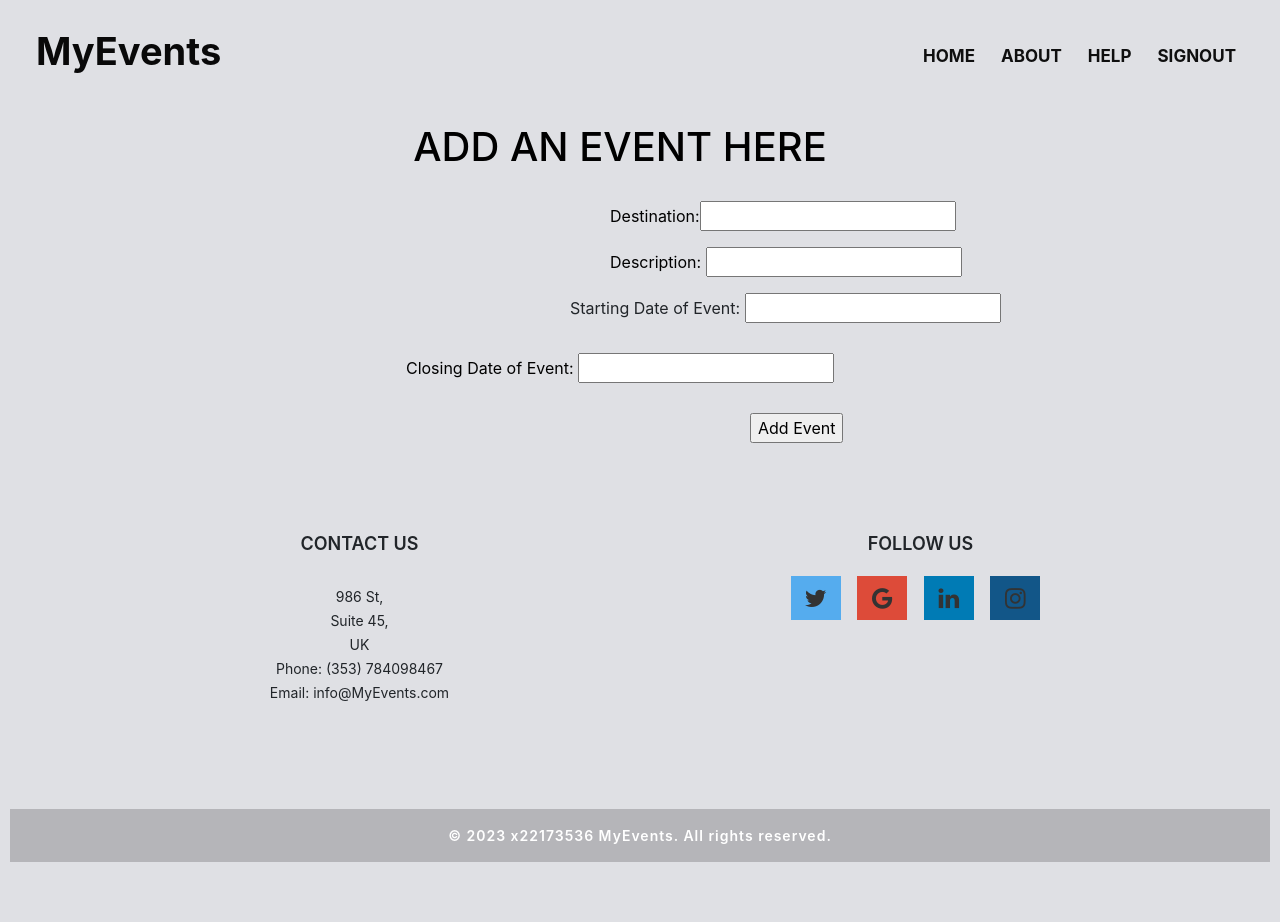
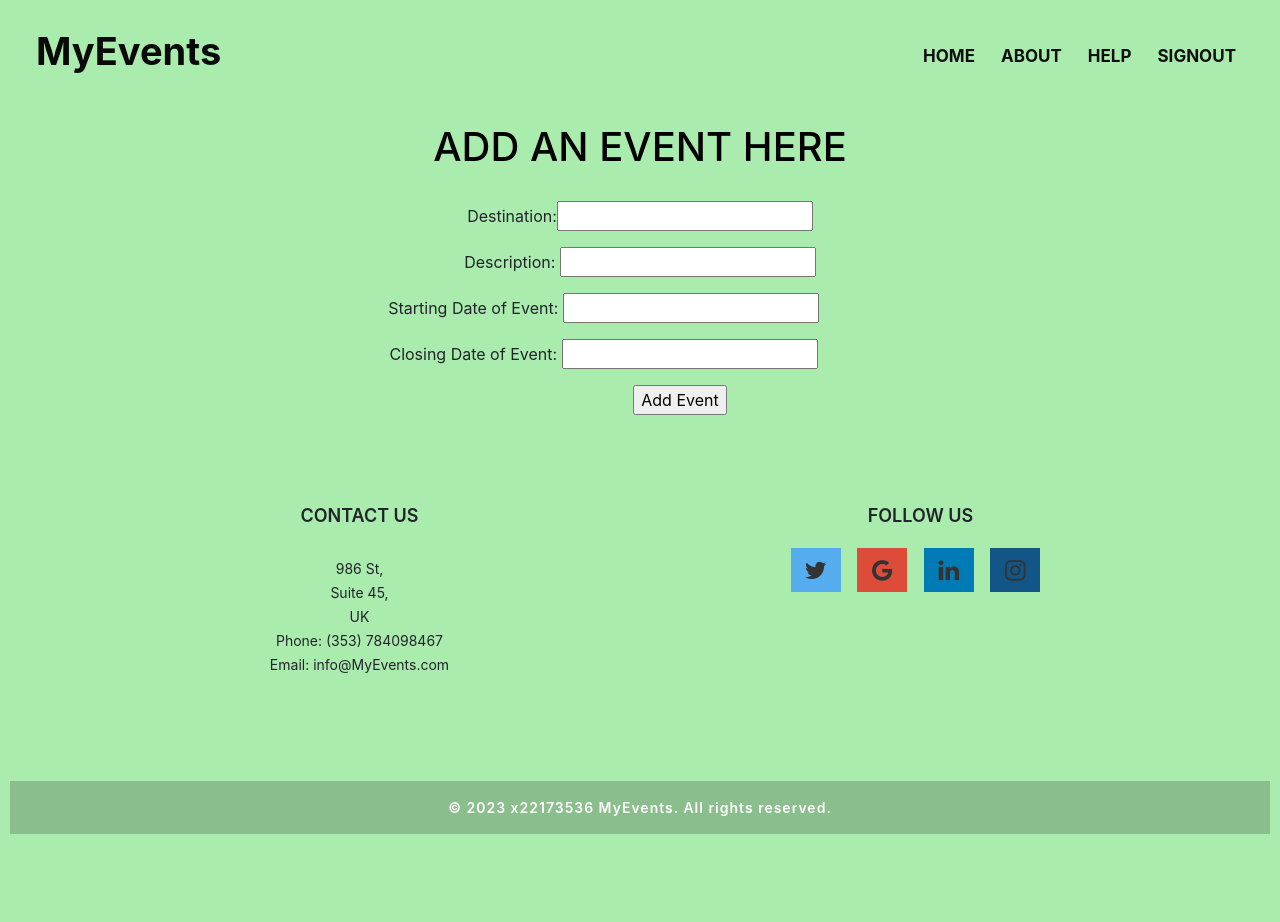
Before and after one commit to harsha-ops/x22173536_CPP_Project, a Django app: page /events/add in a window 1280 px wide. After the commit the page ends 834 px from the top, so only its background shows below. Run offline with Django 3.2, Linux system fonts and the light colour scheme; some libraries are stand-ins or nearby versions.

Commit message:
Second Commit

```diff
--- a/eventsData/templates/addevent.html
+++ b/eventsData/templates/addevent.html
@@ -29,7 +29,7 @@
 
 header{
 
-    background-color: #dfe0e4;
+    background-color: #aaebae;
 }
 
 
@@ -128,7 +128,7 @@ img {
 }
 
 footer {
-    background-color: #dfe0e4;
+    background-color: #aaebae;
   padding-top: 50px;
   padding-bottom: 50px;
 }
@@ -249,11 +249,6 @@ footer .text-center {
     text-align: center;
 }
 
-.a77{
-    color: #000;
-    margin-left: 600px;
-}
-
 .a16{
     margin-left: 60px;
     color: #000;
@@ -272,17 +267,23 @@ footer .text-center {
 
 }
 
-.a99{
-    margin-left: 560px;
+
+.a133{
+  text-align: center;
+
 }
 
-.a88{
-    margin-left: -40px;
+.a99{
+  margin-left: -73px;
+}
+.a108{
+  margin-left: -73px;
 }
 
 .a101{
-    margin-left: 740px;
+  margin-left: 80px;
 }
+
 
 </style>
 </head>
@@ -326,6 +327,7 @@ footer .text-center {
 </head>
 <body>
 
+  <div class="a133">
     <h1 class="a88">ADD AN EVENT HERE</h1>
     {% for message in messages %}
     <p>-{{message}}</p>
@@ -333,10 +335,11 @@ footer .text-center {
     <form action="/createtrip" method="post">
     {% csrf_token %}
     <p class="a77">Destination:<input type="text" name="des" id=""></p>
-    <p class="a77">Description: <input type="text" name="desc" id=""></p>
+    <p class="a66">Description: <input type="text" name="desc" id=""></p>
     <p class="a99">Starting Date of Event: <input type="text" name="leave" id=""></p>
-    <p class="a88">Closing Date of Event: <input type="text" name="return" id=""></p>
+    <p class="a108">Closing Date of Event: <input type="text" name="return" id=""></p>
     <p class="a101"><input type="submit" value="Add Event"></p>
+  </div>
     </form>
     <script src="https://code.jquery.com/jquery-3.5.1.slim.min.js" integrity="sha384-DfXdz2htPH0lsSSs5nCTpuj/zy4C+OGpamoFVy38MVBnE+IbbVYUew+OrCXaRkfj" crossorigin="anonymous"></script>
     <script src="https://cdn.jsdelivr.net/npm/bootstrap@4.5.3/dist/js/bootstrap.bundle.min.js" integrity="sha384-ho+j7jyWK8fNQe+A12Hb8AhRq26LrZ/JpcUGGOn+Y7RsweNrtN/tE3MoK7ZeZDyx" crossorigin="anonymous"></script>
--- a/eventsData/templates/eventinfo.html
+++ b/eventsData/templates/eventinfo.html
@@ -28,7 +28,7 @@
 
 header{
 
-    background-color: #dfe0e4;
+    background-color: #aaebae;
 }
 
 
@@ -127,7 +127,7 @@ img {
 }
 
 footer {
-    background-color: #dfe0e4;
+    background-color: #aaebae;
   padding-top: 50px;
   padding-bottom: 50px;
 }
@@ -232,7 +232,7 @@ p{
     text-align: center;
 }
 .a122{
-  background-color: #dfe0e4;
+  background-color: #aaebae;
 }
 
 </style>
--- a/eventsData/templates/index.html
+++ b/eventsData/templates/index.html
@@ -27,7 +27,7 @@
 
 header{
 
-    background-color: #dfe0e4;
+    background-color: #aaebae;
 }
 
 
@@ -126,7 +126,7 @@ img {
 }
 
 footer {
-    background-color: #dfe0e4;
+    background-color: #aaebae;
   padding-top: 50px;
   padding-bottom: 50px;
 }
@@ -215,7 +215,7 @@ footer .text-center {
               <h2 class="text-center">Welcome To MyEvents</h2>
               <div class="row my-5">
                 <div class="col-md-6">
-                  <p class="a5">MyEvents is a simple app which is developed as part of my project.It is a platform where you can store all your Events and also you can join in the others Events who are using this app.Click on SIGNUP or SIGNIN to register into the application.</p>
+                  <p class="a5">MyEvents is a simple app which is developed as part of my project.It is a platform where you can create all your Events and also you can join in the others Events who are using this application.</p>
 
                 </div>
                 <div class="col-md-6">
--- a/eventsData/templates/signin.html
+++ b/eventsData/templates/signin.html
@@ -29,7 +29,7 @@
 
 header{
 
-    background-color: #dfe0e4;
+    background-color: #aaebae;
 }
 
 
@@ -128,7 +128,7 @@ img {
 }
 
 footer {
-    background-color: #dfe0e4;
+    background-color: #aaebae;
   padding-top: 50px;
   padding-bottom: 50px;
 }
--- a/eventsData/templates/signup.html
+++ b/eventsData/templates/signup.html
@@ -29,7 +29,7 @@
 
 header{
 
-    background-color: #dfe0e4;
+    background-color: #aaebae;
 }
 
 
@@ -128,7 +128,7 @@ img {
 }
 
 footer {
-    background-color: #dfe0e4;
+    background-color: #aaebae;
   padding-top: 50px;
   padding-bottom: 50px;
 }
--- a/eventsData/views.py
+++ b/eventsData/views.py
@@ -6,7 +6,7 @@
 #pylint: disable=trailing-whitespace
 #pylint: disable=lines-too-long
 
-
+import jwt
 from django.shortcuts import render, HttpResponse, redirect
 from django.contrib import messages
 from .models import User, Vacations
@@ -96,7 +96,7 @@ def tripdetails(request, tripID):
         'trip2show' : Vacations.objects.get(id= tripID)
 
     }
-    return render(request, "events.html", context)
+    return render(request, "eventinfo.html", context)
 
 def JoinTrip(request, tripID):
     loggedInUser = User.objects.get(id=request.session['loggedInId'])
```
Also changed, not shown: eventsData/templates/events.html (+9 -3 lines), db.sqlite3.
